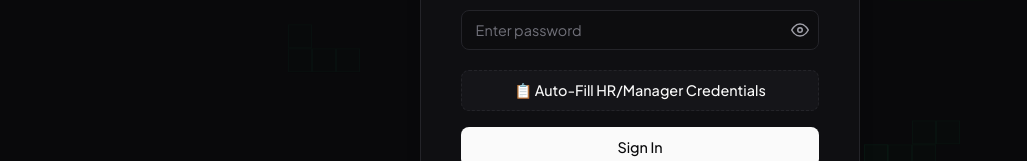
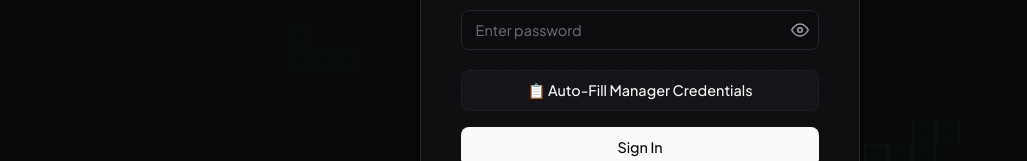
Before and after one commit to neerajcoder1/employee-leave-manager, a React (Vite) app in the folder frontend/: page / in a window 1280 px wide. Shown: the part 291-452 px from the top of the page, without its empty margins (0-1027 px from the left). Built offline with nearby package versions, Linux system fonts and the light colour scheme.

Commit message:
feat: animate manager auto-fill button on click

```diff
--- a/frontend/src/pages/Login.jsx
+++ b/frontend/src/pages/Login.jsx
@@ -11,6 +11,7 @@ const Login = ({ onNavigate }) => {
   const [error, setError] = useState('');
   const [loading, setLoading] = useState(false);
   const [showForgotModal, setShowForgotModal] = useState(false);
+  const [autoFilled, setAutoFilled] = useState(false);
 
   const handleSubmit = async (e) => {
     e.preventDefault();
@@ -133,14 +134,24 @@ const Login = ({ onNavigate }) => {
             <button
               type="button"
               className="btn btn-secondary"
-              style={{ width: '100%', marginBottom: '1rem', background: 'var(--bg-card-hover)', color: 'var(--text-primary)', border: '1px dashed var(--border-color)' }}
+              style={{
+                width: '100%',
+                marginBottom: '1rem',
+                background: autoFilled ? 'var(--success-glow)' : 'var(--bg-card-hover)',
+                color: autoFilled ? 'var(--success-color)' : 'var(--text-primary)',
+                border: autoFilled ? '1px solid var(--success-color)' : '1px dashed var(--border-color)',
+                transition: 'all 0.3s ease',
+                transform: autoFilled ? 'scale(0.98)' : 'scale(1)'
+              }}
               onClick={() => {
                 setUsername('manager@gcu.in');
                 setPassword('ZollidMngr#Leave99');
+                setAutoFilled(true);
+                setTimeout(() => setAutoFilled(false), 2500);
               }}
               disabled={loading}
             >
-              📋 Auto-Fill HR/Manager Credentials
+              {autoFilled ? '✅ Done! Now click Sign In' : '📋 Auto-Fill Manager Credentials'}
             </button>
 
             <button
```
